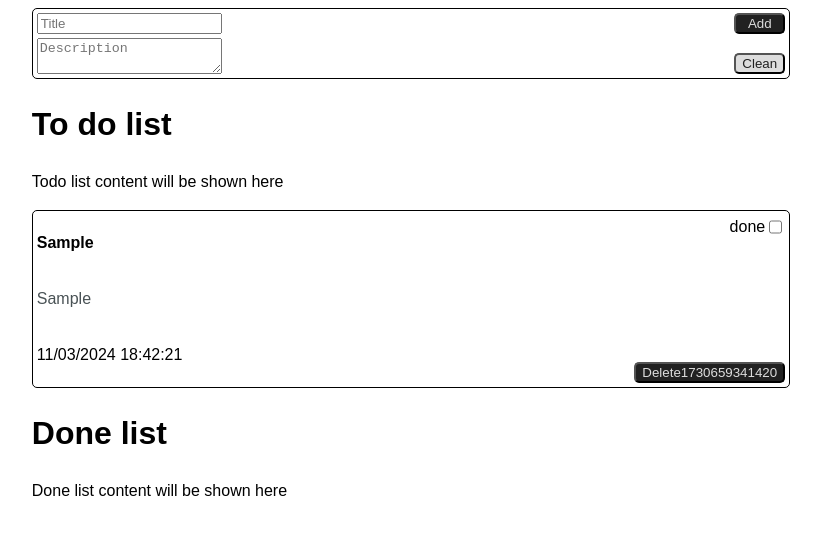
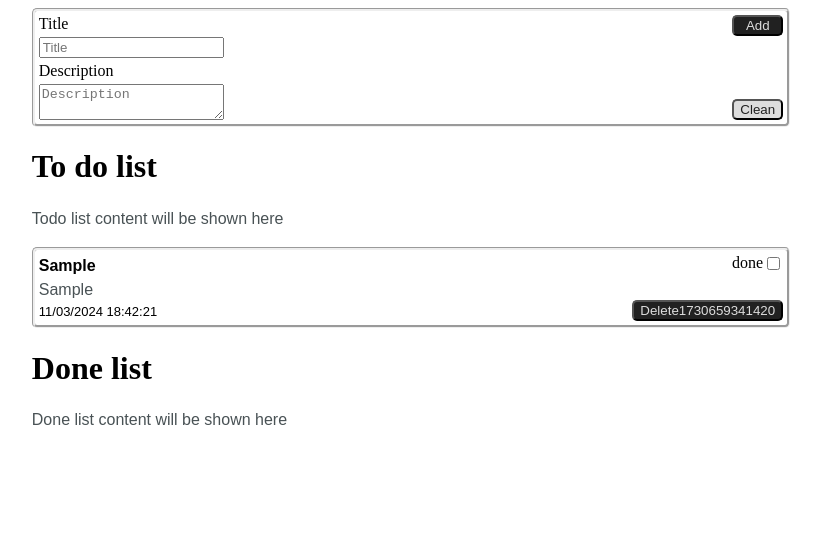
Before and after one commit to programadorluisreyes/todo, a website built with Vite: page index.html in a window 1280 px wide. Both pictures are taken after typing "Sample", "Sample" into the empty fields and a click on the button "Add". Shown: the whole page, without its empty margins (229-1050 px from the left). Built offline with nearby package versions, Linux system fonts and the light colour scheme.

Commit message:
feat(change):all working

```diff
--- a/index.html
+++ b/index.html
@@ -8,10 +8,14 @@
   </head>
   <body>
 
+
+
     <form class="w-60 m-auto">
       <div class="row container justify-between p-4">
         <div class="col gap-4">
+          <label>Title</label>
           <input type="text" id="inputTitle" placeholder="Title"></input>
+          <label>Description</label>
           <textarea type="text" id="inputDescription" placeholder="Description"></textarea>
         </div>
         <div class="col justify-between">
@@ -22,20 +26,20 @@
     </form>
     <div class="w-60 m-auto">
       <h1>To do list</h1>
-      <p class="read-the-docs">
+      <p class="secondary-text">
         Todo list content will be shown here
       </p>
-      <div id="app" >
+      <div id="app" class="overflow-scroll">
       </div>
       <h1>Done list</h1>
-      <p class="read-the-docs">
+      <p class="secondary-text">
         Done list content will be shown here
       </p>
-      <div id="done">
+      <div id="done" class="overflow-scroll">
       </div>
     </div>
 
-    <dialog id="markDialog" class="container">
+    <dialog id="markDialog" class="container elementFadeIn">
       <p>Are you sure to mark this todo as done?</p>
       <div class="row justify-between">
         <button id="btnmarkdone" class="primary hover:primary text-white rounded-sm">Add</button>
@@ -43,7 +47,7 @@
       </div>
     </dialog>
 
-    <dialog id="delDialog" class="container">
+    <dialog id="delDialog" class="container elementFadeIn">
       <p>Are you sure to delete this todo?</p>
       <div class="row justify-between">
         <button id="btndeletetodo" class="primary hover:primary text-white rounded-sm">Add</button>
--- a/src/main.ts
+++ b/src/main.ts
@@ -65,7 +65,8 @@ const handleSubmit = (e: Event) => {
   rowCheck.classList.add('row', 'justify-end')
   button.classList.add('hover:primary','primary', 'text-white', 'rounded-sm');
   rowContainer.classList.add('w-full');
-  cardItemContainer.classList.add('p-4')
+  cardItemContainer.classList.add('p-4', 'elementFadeIn');
+  dateP.classList.add('text-sm');
 
   dateP.textContent = fullDate;
   title.textContent= inputTitle.value;
--- a/src/style.css
+++ b/src/style.css
@@ -11,10 +11,9 @@ p{
   font: 16px/1.5 sans-serif;
 }
 
+
 /*CUSTOM VARIABLES HERE*/
-body {
-  font: 16px/1.5 sans-serif;
-}
+
 
 
 .col {
@@ -57,7 +56,7 @@ body {
 .container {
   border-radius: 5px;
   border-width: thin;
-  border-style: solid;
+  border: groove;
 }
 
 .rounded-sm {
@@ -74,8 +73,15 @@ body {
   color:#495255;
 }
 
+.overflow-scroll {
+  position: sticky;
+  overflow: scroll;
+  height: auto;
+}
+
 .title {
   font-weight: bold;
+  margin: 0;
 }
 
 .text-white {
@@ -87,6 +93,7 @@ body {
 
 .description {
  font-weight: normal;
+ margin: 0;
 }
 
 .hover\:primary:hover {
@@ -101,4 +108,19 @@ body {
 .secondary {
   background-color: #ddd;
 }
+
+.text-sm {
+  font-size:small;
+  margin: 0;
+}
 /**/
+  /**/
+  .elementFadeIn {
+    /*  made-by-luis reyes */
+    -webkit-animation: fadeIn 0.5s ease ;
+    animation: fadeIn 0.5s ease ;
+  }
+  @keyframes fadeIn {
+    0% { opacity: 0 }
+    100% { opacity : 1 }
+  }
```
